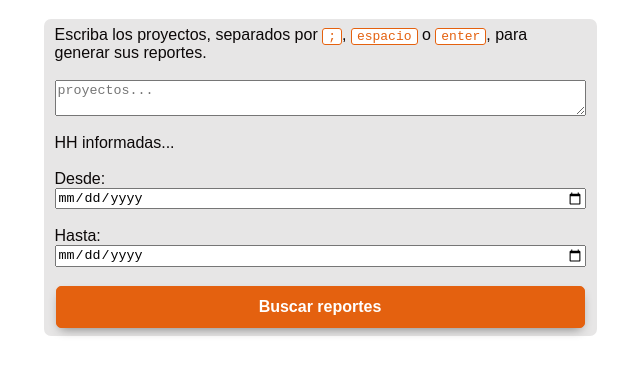
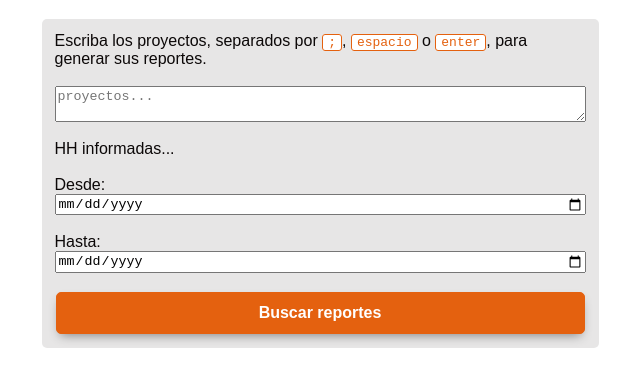
Before and after one commit to patod01/F30H, an Astro site in the folder src/face/: page /app in a window 1280 px wide. Shown: the part 69-456 px from the top of the page, without its empty margins (320-960 px from the left). Built offline with nearby package versions, Linux system fonts and the light colour scheme; Astro itself is replaced by a stand-in of ours.

Commit message:
pa0.4.3 - And more CSS adjustments...
Cards' padding and alternative background color contrast.

     modified:   src/face/src/stix/css/Body.css
     modified:   src/face/src/stix/css/paleta.css

```diff
--- a/src/face/package.json
+++ b/src/face/package.json
@@ -1,7 +1,7 @@
 {
   "name": "F30H",
   "type": "module",
-  "version": "0.4.2",
+  "version": "0.4.3",
   "scripts": {
     "dev": "DEV=true astro dev",
     "build": "DEV=false astro build",
--- a/src/face/src/stix/css/Body.css
+++ b/src/face/src/stix/css/Body.css
@@ -18,7 +18,7 @@ h1 {
 
 .card {
      border-radius: var(--card-corner);
-     padding: 7px 11px;
+     padding: 13px;
      background: var(--card-background);
 }
 
--- a/src/face/src/stix/css/paleta.css
+++ b/src/face/src/stix/css/paleta.css
@@ -37,9 +37,11 @@
      --black: #0c0808;
 
      --body-bg: white;
+/*     --body-bg: var(--bg-tint);*/
      --body-txt: var(--black);
-     --card-corner: 7px;
+     --card-corner: 5px;
      --card-background: vaR(--bg-tint);
+/*     --card-background: white;*/
      --card-txt: var(--body-txt);
      --button-border: var(--button-bg);
      --button-border-on: var(--button-bg);
```
